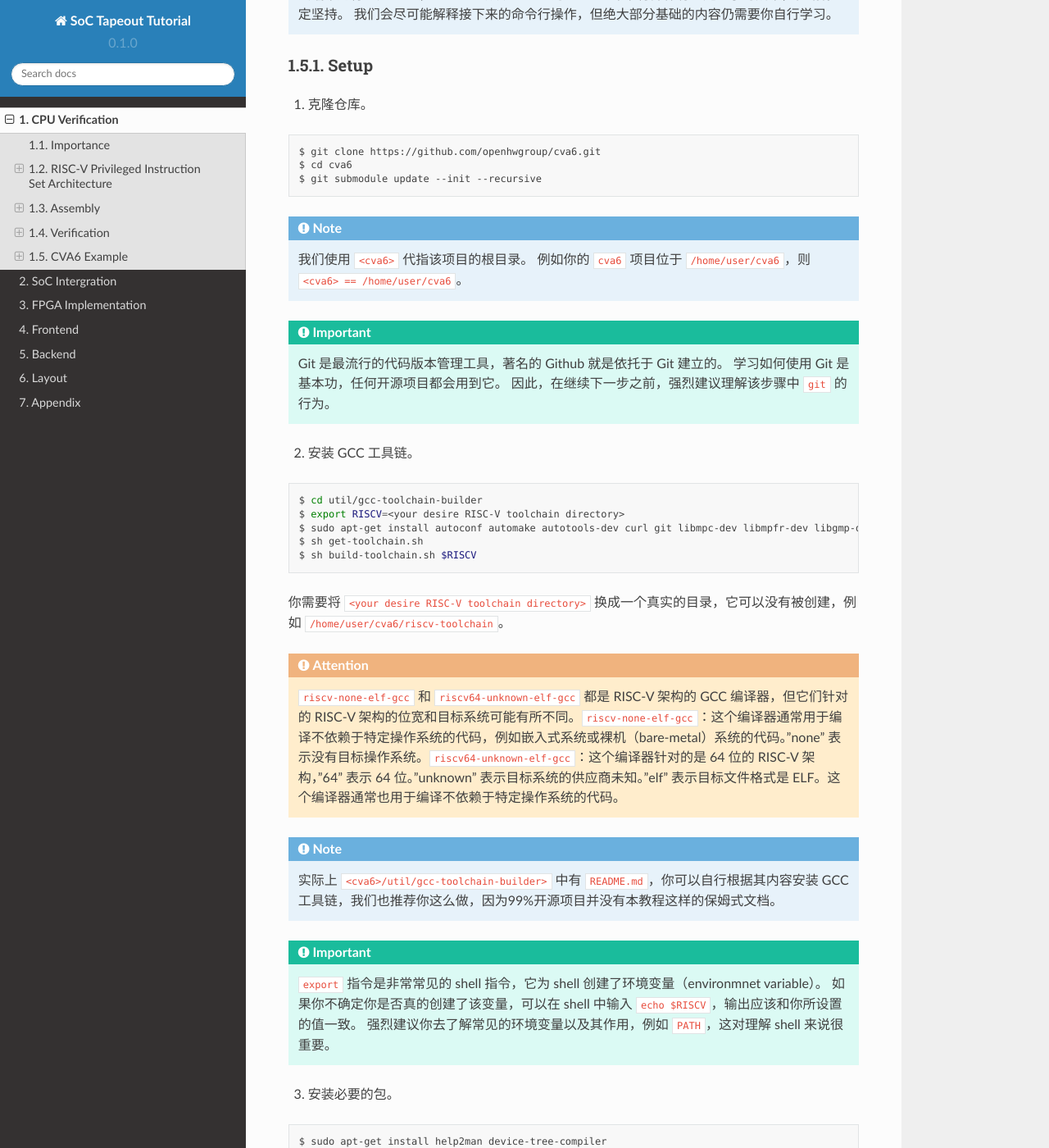
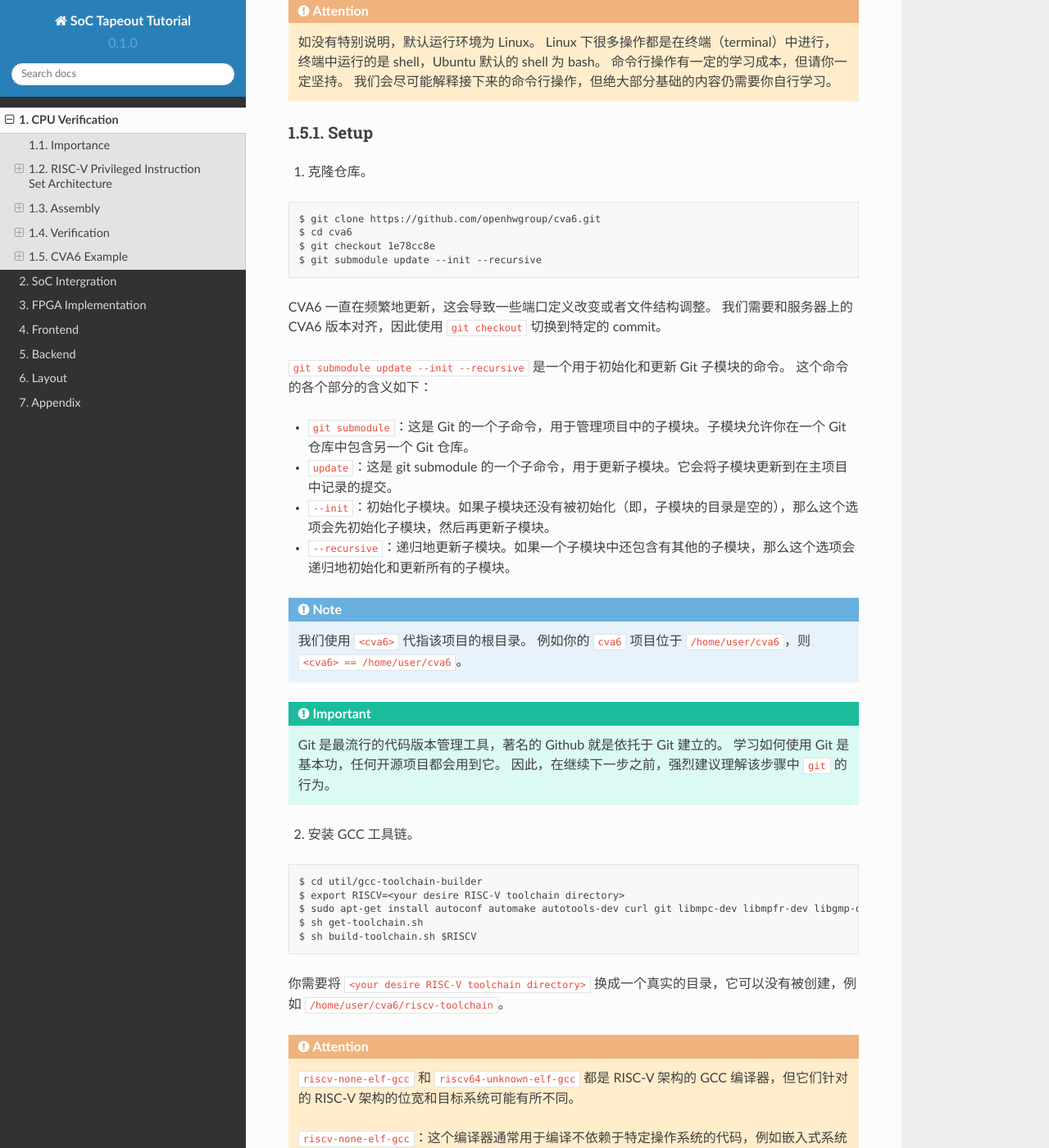
Before and after one commit to Siris-Li/SoC-Tapeout-Tutorial, a Sphinx documentation site: the page built from docs/source/cpu.rst, in a window 1280 px wide and 1400 px high, scrolled down 7760 px. Shown: the whole window at 82% size. Built offline with Sphinx 7.4.7 and the Read the Docs theme 2.0.0, drawn with Linux system fonts in a browser that asks for light colours; some of the changed text lies outside the part shown.

Commit message:
Update cpu.rst

```diff
--- a/docs/source/cpu.rst
+++ b/docs/source/cpu.rst
@@ -42,7 +42,7 @@
 ^^^^^^^^^^^^^^^^^
 
 
-`RISC-V 官方文档 <https://riscv.org/technical/specifications/>`__ 通常分为两大部分：非特权指令集（Unprivileged ISA）和特权指令集（Privileged ISA）。
+`RISC-V 官方文档 <https://riscv.org/technical/specifications/>`__ 分为两大部分：非特权指令集（Unprivileged ISA）和特权指令集（Privileged ISA）。
 
 Unprivileged ISA
 #################
@@ -63,7 +63,8 @@
 
 .. note::
 
-    实际上简单的 RISC-V 微控制器仅支持 M 模式，我们流片的 CPU 就属于这一类。
+    实际上简单的 RISC-V 微控制器仅支持 M 模式。
+	我们流片的 CPU 支持 U、S、M 模式，可以启动 Linux。
 
 
 Control Status Register
@@ -92,7 +93,7 @@
 编译器负责将高级语言转换成汇编，汇编器负责将汇编转换成机器码。
 汇编器的作用不仅是用处理器可理解的指令生成目标代码，还支持一些对汇编语言程序员或编译器开发者有用的操作。
 这类操作是常规指令的巧妙特例，称为伪指令。
-最经典的例子为 :code:`nop`，它在RISC-V中由 :code:`addi x0, x0, 0` 实现。
+最经典的例子为 :code:`nop`，它在 RISC-V 中由 :code:`addi x0, x0, 0` 实现。
 
 .. note::
 
@@ -151,7 +152,7 @@
 启动文件（Start Files）是一些特殊的对象文件，它们包含了程序启动时需要执行的一些初始化代码。
 例如，C 程序的入口点实际上是一个名为 start 或 _start 的函数，这个函数在启动文件中定义，它会设置好运行环境后再调用 main 函数。
 具体的启动文件取决于你的编译器和操作系统。
-例如，在使用 GCC 编译器的 Linux 系统中，启动文件通常是 crt1.o、crti.o、crtbegin.o、crtend.o 和 crtn.o。
+例如，在使用 GCC 编译器的 Linux 系统中，启动文件通常是 ``crt1.o``、``crti.o``、``crtbegin.o``、``crtend.o`` 和 ``crtn.o``。
 这些文件中的代码会设置堆栈，初始化全局变量，调用全局构造函数，等等。
 
 .. note::
@@ -181,12 +182,11 @@
 可执行文件可以接收命令行参数。这些参数在程序启动时通过 main 函数的参数传递给程序。
 main 函数的原型为 ``int main(argc, *argv[])``。
 
-其中，argc 是命令行参数的数量，argv 是一个指向字符指针数组的指针，该数组包含了所有的命令行参数。
-argv[0] 是程序的名称，argv[1] 是第一个命令行参数，以此类推。
-最后一个元素 argv[argc] 是一个空指针。
+其中，``argc`` 是命令行参数的数量，``argv`` 是一个指向字符指针数组的指针，该数组包含了所有的命令行参数。
+``argv[0]`` 是程序的名称，``argv[1]`` 是第一个命令行参数，以此类推。
+最后一个元素 ``argv[argc]`` 是一个空指针。
 
-例如，如果你的程序名为 ``prog``，并且你通过以下方式启动它：``./prog arg1 arg2``，
-那么 argc 将为 3，argv[0] 将为 ./prog，argv[1] 将为 arg1，argv[2] 将为 arg2。
+例如，如果你的程序名为 ``prog``，并且你通过以下方式启动它：``./prog arg1 arg2``，那么 ``argc`` 将为 3，``argv[0]`` 将为 ./prog，``argv[1]`` 将为 arg1，``argv[2]`` 将为 arg2。
 
 .. note::
 
@@ -198,9 +198,9 @@
 	这是因为主机和目标系统可能有不同的架构（例如，主机可能是 x86，而目标系统是 RISC-V），并且它们可能有不同的操作系统接口（例如，主机可能是 Linux，而目标系统是 bare-metal）。
 
 	因此，当你在 bare-metal RISC-V 环境中编译程序时，你需要一个为 RISC-V 架构和 bare-metal 环境定制的 C 库。
-	这个库应该包含适合你的目标环境的函数实现，包括 exit 函数。
+	这个库应该包含适合你的目标环境的函数实现，包括 ``exit`` 函数。
 
-	如果你的程序使用了 C 库中的 exit 函数，但你没有提供一个适合你的目标环境的 exit 函数实现，那么在链接阶段，链接器会报错，因为它找不到 exit 函数的定义。
+	如果你的程序使用了 C 库中的 ``exit`` 函数，但你没有提供一个适合你的目标环境的 ``exit`` 函数实现，那么在链接阶段，链接器会报错，因为它找不到 ``exit`` 函数的定义。
 
 .. Tip::
 
@@ -296,7 +296,7 @@
 `CVA6 <https://github.com/openhwgroup/cva6>`__ 是一个经过流片验证的开源 RISC-V CPU。
 我们以该 CPU 为例，介绍如何仿真开源的 CPU。
 
-.. note::
+.. attention::
 
 	如没有特别说明，默认运行环境为 Linux。
 	Linux 下很多操作都是在终端（terminal）中进行，终端中运行的是 shell，Ubuntu 默认的 shell 为 bash。
@@ -313,7 +313,19 @@
 
 	$ git clone https://github.com/openhwgroup/cva6.git
 	$ cd cva6
+	$ git checkout 1e78cc8e
 	$ git submodule update --init --recursive
+
+CVA6 一直在频繁地更新，这会导致一些端口定义改变或者文件结构调整。
+我们需要和服务器上的 CVA6 版本对齐，因此使用 ``git checkout`` 切换到特定的 commit。
+
+``git submodule update --init --recursive`` 是一个用于初始化和更新 Git 子模块的命令。
+这个命令的各个部分的含义如下：
+
+- ``git submodule``：这是 Git 的一个子命令，用于管理项目中的子模块。子模块允许你在一个 Git 仓库中包含另一个 Git 仓库。
+- ``update``：这是 git submodule 的一个子命令，用于更新子模块。它会将子模块更新到在主项目中记录的提交。
+- ``--init``：初始化子模块。如果子模块还没有被初始化（即，子模块的目录是空的），那么这个选项会先初始化子模块，然后再更新子模块。
+- ``--recursive``：递归地更新子模块。如果一个子模块中还包含有其他的子模块，那么这个选项会递归地初始化和更新所有的子模块。
 
 .. note::
 
@@ -328,7 +340,7 @@
 
 2. 安装 GCC 工具链。
 
-.. code-block:: shell
+.. code-block::
 
 	$ cd util/gcc-toolchain-builder
 	$ export RISCV=<your desire RISC-V toolchain directory>
@@ -341,9 +353,15 @@
 
 .. attention::
 
-	``riscv-none-elf-gcc`` 和 ``riscv64-unknown-elf-gcc`` 都是 RISC-V 架构的 GCC 编译器，但它们针对的 RISC-V 架构的位宽和目标系统可能有所不同。``riscv-none-elf-gcc``：这个编译器通常用于编译不依赖于特定操作系统的代码，例如嵌入式系统或裸机（bare-metal）系统的代码。"none" 表示没有目标操作系统。``riscv64-unknown-elf-gcc``：这个编译器针对的是 64 位的 RISC-V 架构，"64" 表示 64 位。"unknown" 表示目标系统的供应商未知。"elf" 表示目标文件格式是 ELF。这个编译器通常也用于编译不依赖于特定操作系统的代码。
+	``riscv-none-elf-gcc`` 和 ``riscv64-unknown-elf-gcc`` 都是 RISC-V 架构的 GCC 编译器，但它们针对的 RISC-V 架构的位宽和目标系统可能有所不同。
 
+	``riscv-none-elf-gcc``：这个编译器通常用于编译不依赖于特定操作系统的代码，例如嵌入式系统或裸机（bare-metal）系统的代码。
+	"none" 表示没有目标操作系统。
 
+	``riscv64-unknown-elf-gcc``：这个编译器针对的是 64 位的 RISC-V 架构，"64" 表示 64 位。
+	"unknown" 表示目标系统的供应商未知。
+	"elf" 表示目标文件格式是 ELF。
+	这个编译器通常也用于编译不依赖于特定操作系统的代码。
 
 .. note::
 
@@ -353,8 +371,15 @@
 .. Important::
 
 	``export`` 指令是非常常见的 shell 指令，它为 shell 创建了环境变量（environmnet variable）。
+	这个环境变量可以被当前的 shell 以及其子shell（例如运行 ``sh script.sh``，这里 ``script.sh`` 为当前 shell 的子 shell）所使用。
 	如果你不确定你是否真的创建了该变量，可以在 shell 中输入 ``echo $RISCV``，输出应该和你所设置的值一致。
+
+	如果不使用 ``export``，直接输入 ``RISCV=<your desire RISC-V toolchain directory>``，那么该变量不能被子 shell 使用。
+
 	强烈建议你去了解常见的环境变量以及其作用，例如 ``PATH``，这对理解 shell 来说很重要。
+	``PATH`` 简单来说，是 shell 搜索的默认路径。
+	例如你输入 ``curl ipinfo.io``，shell 会从 ``PATH`` 的所有路径下寻找名为 ``curl`` 的可执行文件。
+	你可以通过 ``which curl`` 指令来打印出该可执行文件的路径。
 
 3. 安装必要的包。
 
@@ -382,17 +407,18 @@
 	$ bash verif/regress/smoke-tests.sh
 
 在运行这条指令之前，请先查看该脚本的内容，试图理解这个脚本的行为。
-请参考 `CVA6 Repo Issue 1757 <https://github.com/openhwgroup/cva6/issues/1757>`__，理解并修改对应的脚本。
+实际上，该脚本首先会检查一些工具和测试样例是否下载，并安装没有下载的部分，然后批量运行测试。
 如果你安装成功，你会在 ``<cva6>/tools`` 路径下发现 Spike 和 Verilator 的文件夹。
-在此之后，你应该会发现 ``<cva6>/verif/regress/smoke-tests.sh`` 会报出 Error，这是因为环境变量设置的原因，你可以查看 shell 中的输出文本来定位具体是哪个环境变量。
 
-如果你并不想 Debug，那么请在运行这条指令之前先运行 ``source verif/sim/setup-env.sh``。
+.. attention::
 
-.. Hint::
-
-	如果你发现有时候运行 ``<cva6>/verif/regress/smoke-tests.sh`` 会报环境变量没有设置的问题，你可以研究一下 ``bash script.sh``，``sh script.sh``，``./script.sh`` 和 ``source script.sh`` 之间的联系和区别。
-	然后再研究 ``export VAR=xx`` 和 ``VAR=xx`` 的区别。
-	理解了上述两个区别之后，你就能明白为什么有时候环境变量丢失了。
+	实际上，你并不会有 ``<cva6>/tools/verilator*`` 这个文件夹。
+	你会发现 verilator 被直接安装到了 ``<cva6>/tools/`` 文件夹下。
+	这是因为，``<cva6>/verif/regress/smoke-tests.sh`` 在安装 verilator 前会先执行 ``source <cva6>/verif/sim/setup-env.sh``。
+	这个脚本是设置一些环境变量，其中包括 ``VERILATOR_INSTALL_DIR`` 这个变量。
+	如果你之前没有设置 ``VERILATOR_INSTALL_DIR``，那么它会自动设置为 ``<cva6>/tools/``路径下包含 verilator 的文件夹。
+	由于你是第一次运行，``<cva6>/tools/`` 是一个空目录，因此 ``VERILATOR_INSTALL_DIR`` 会被设置为 ``<cva6>/tools/``。
+	如果你有强迫症，可以在运行 ``<cva6>/verif/regress/smoke-tests.sh`` 之前设置 ``VERILATOR_INSTALL_DIR``。
 
 6. 运行回归测试。
 
@@ -443,9 +469,13 @@
 	本小节中各种文件的路径请根据 shell 中的输出来寻找。
 	同时，我们强烈推荐你了解仿真过程中 Python 文件是怎么调用 Makefile，Makefile 是怎么调用 gcc，verilator 和 spike，最终完成仿真的。
 
-
 Verilator
 ###################
+
+``<cva6>/verif/sim/cva6.py`` 会生成调用 shell 的指令。
+其中一条指令为 ``make veri-testharness ...``。
+这会调用 ``<cva6>/verif/sim/Makefile`` 中 ``veri-testharness`` 标签对应的指令。
+这个标签中的指令会跳转到 ``<cva6>/Makefile`` 运行 ``verilate`` 标签对应的指令。
 
 调用 Verilator 的指令为
 
```
